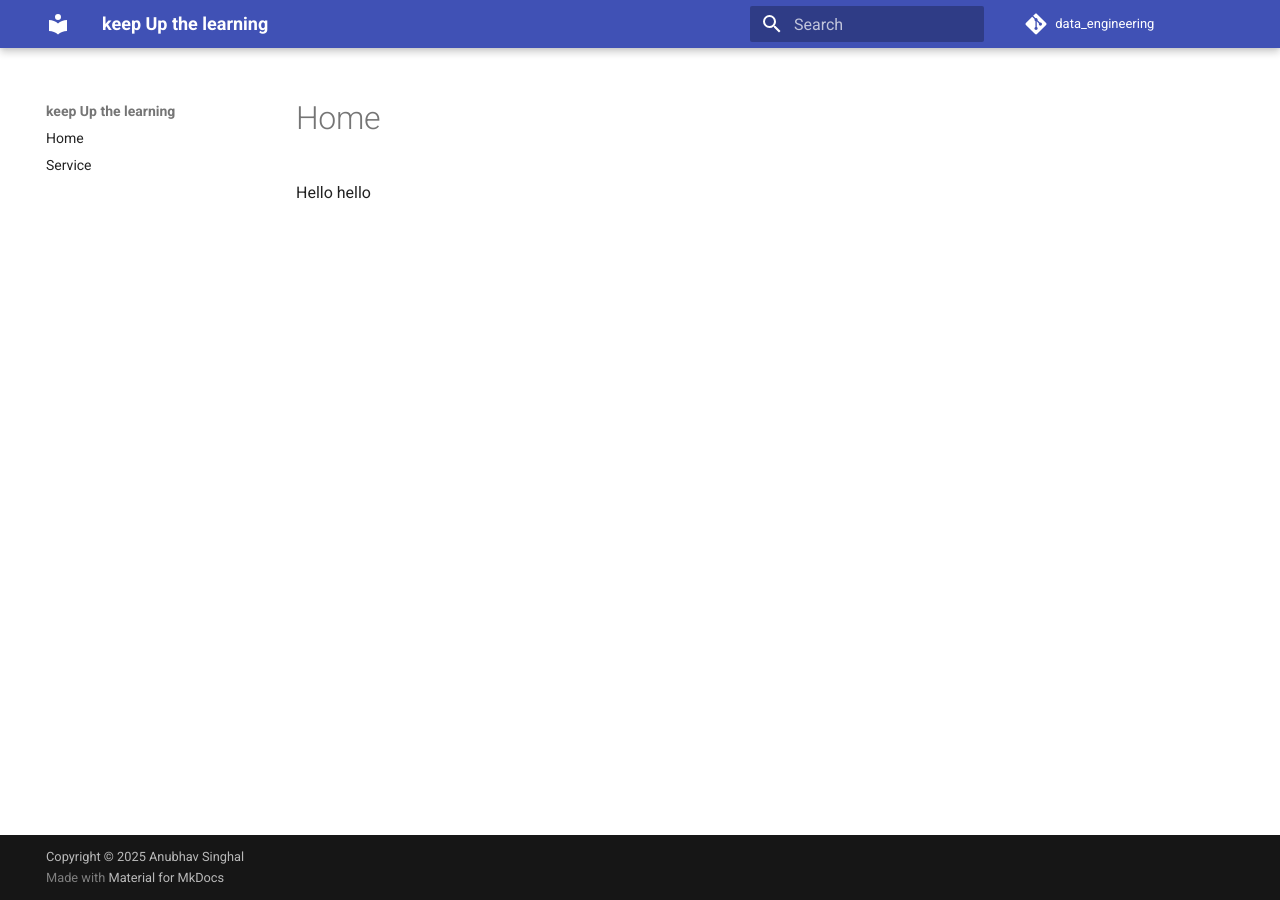
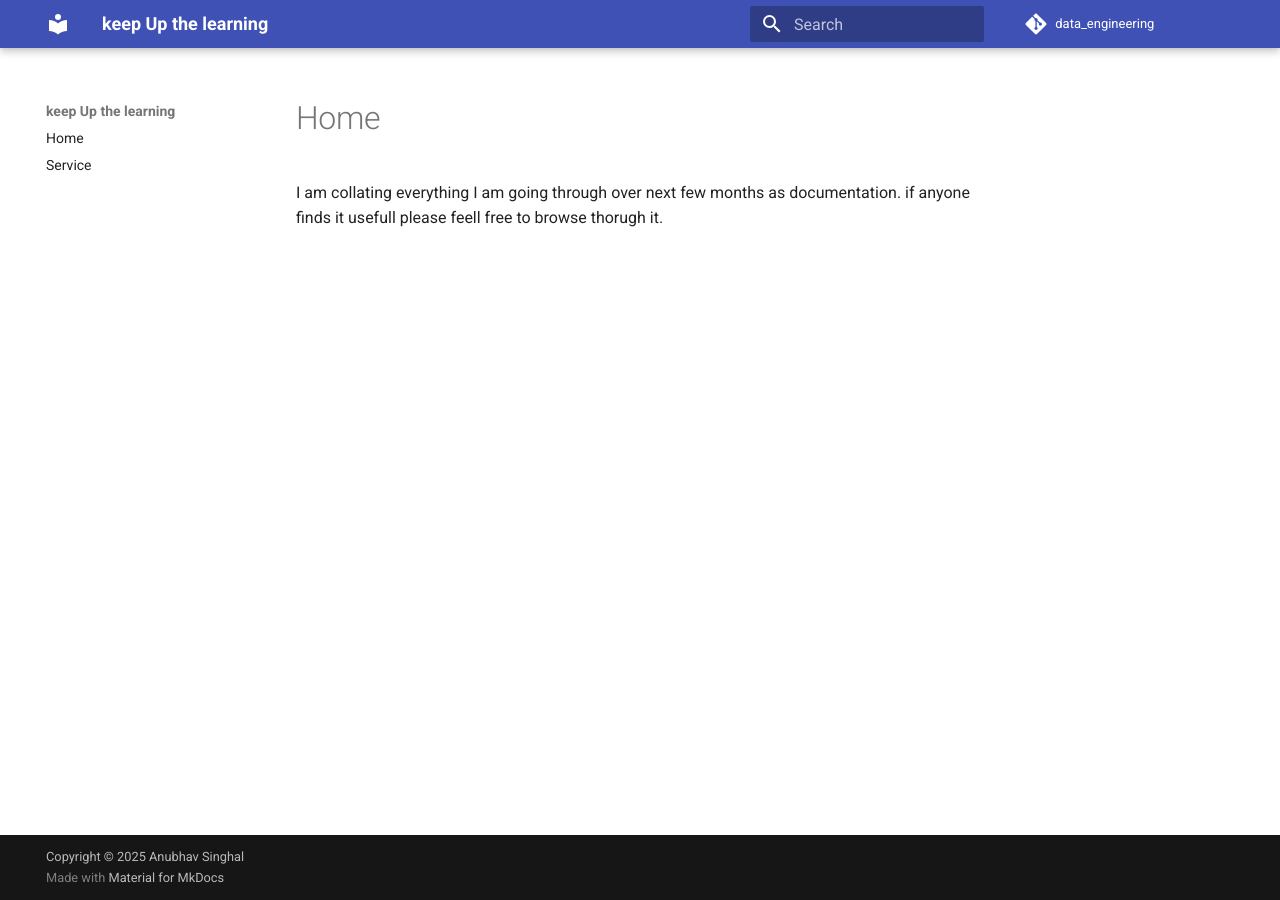
Before and after one commit to anubhav-data1/data_engineering, an MkDocs documentation site: the page built from docs/index.md, in a window 1280 px wide. Built offline with MkDocs 1.6.1 and Material for MkDocs 9.7.7, drawn with Linux system fonts in a browser that asks for light colours; comment, search, counter and statistics services are not loaded.

Commit message:
Update index.md

```diff
--- a/docs/index.md
+++ b/docs/index.md
@@ -1,2 +1 @@
-Hello
-hello
+I am collating everything I am going through over next few months as documentation. if anyone finds it usefull please feell free to browse thorugh it.
```
